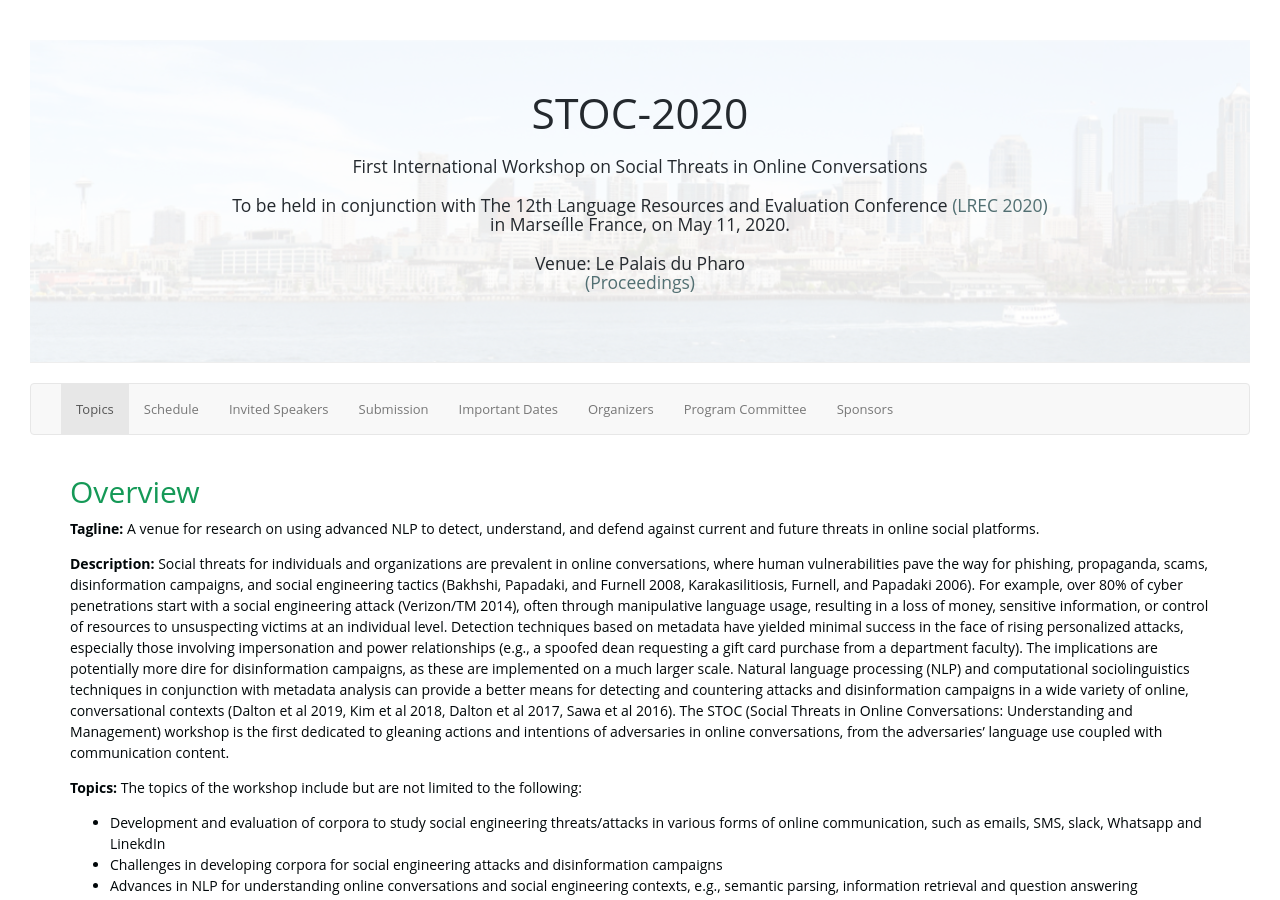
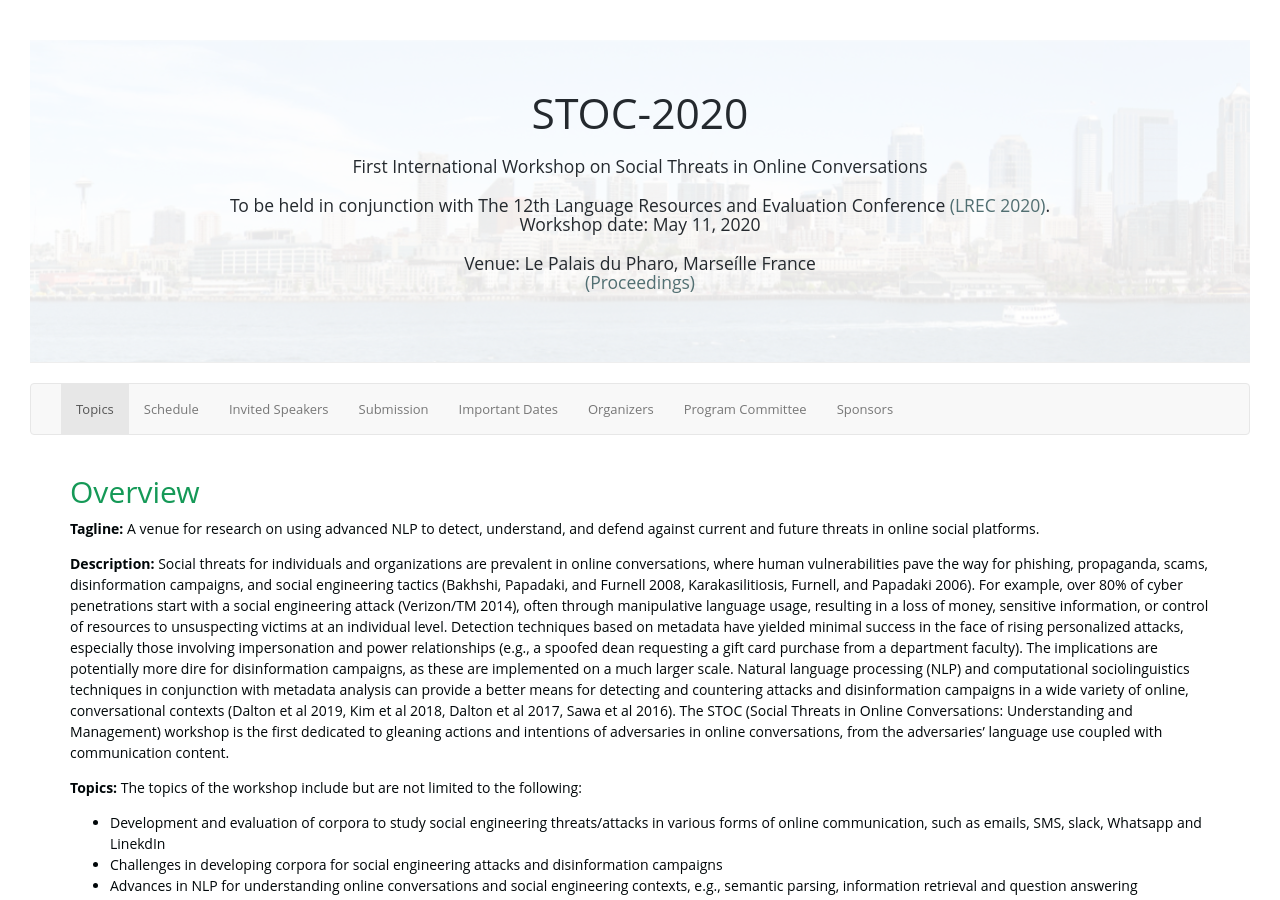
Before and after one commit to social-threats/social-threats.github.io, a Jekyll site: the page built from index.html, in a window 1280 px wide and 900 px high. Built offline with Jekyll 4.4.1, drawn with Linux system fonts in a browser that asks for light colours; nearby versions of some CDN libraries.

Commit message:
updated date and venue in the header

```diff
--- a/_includes/_STOC_2020/header.html
+++ b/_includes/_STOC_2020/header.html
@@ -2,10 +2,12 @@
 
     <h1 class="project-name ">STOC-2020</h1>
     <h2 class="project-tagline ">First International Workshop on Social Threats in Online Conversations</h2>
-    <h2 class="project-tagline ">To be held in conjunction with The 12th Language Resources and Evaluation Conference <a href="https://lrec2020.lrec-conf.org/">(LREC 2020)</a> <br> in Marseílle France, on May 11, 2020.
+    <h2 class="project-tagline ">To be held in conjunction with The 12th Language Resources and Evaluation Conference <a href="https://lrec2020.lrec-conf.org/">(LREC 2020)</a>.
+        <br>
+        Workshop date: May 11, 2020
         <br>
         <br>
-        Venue: Le Palais du Pharo
+        Venue: Le Palais du Pharo, Marseílle France
         <br>
         <a href="#">
             (Proceedings)</a>
```
